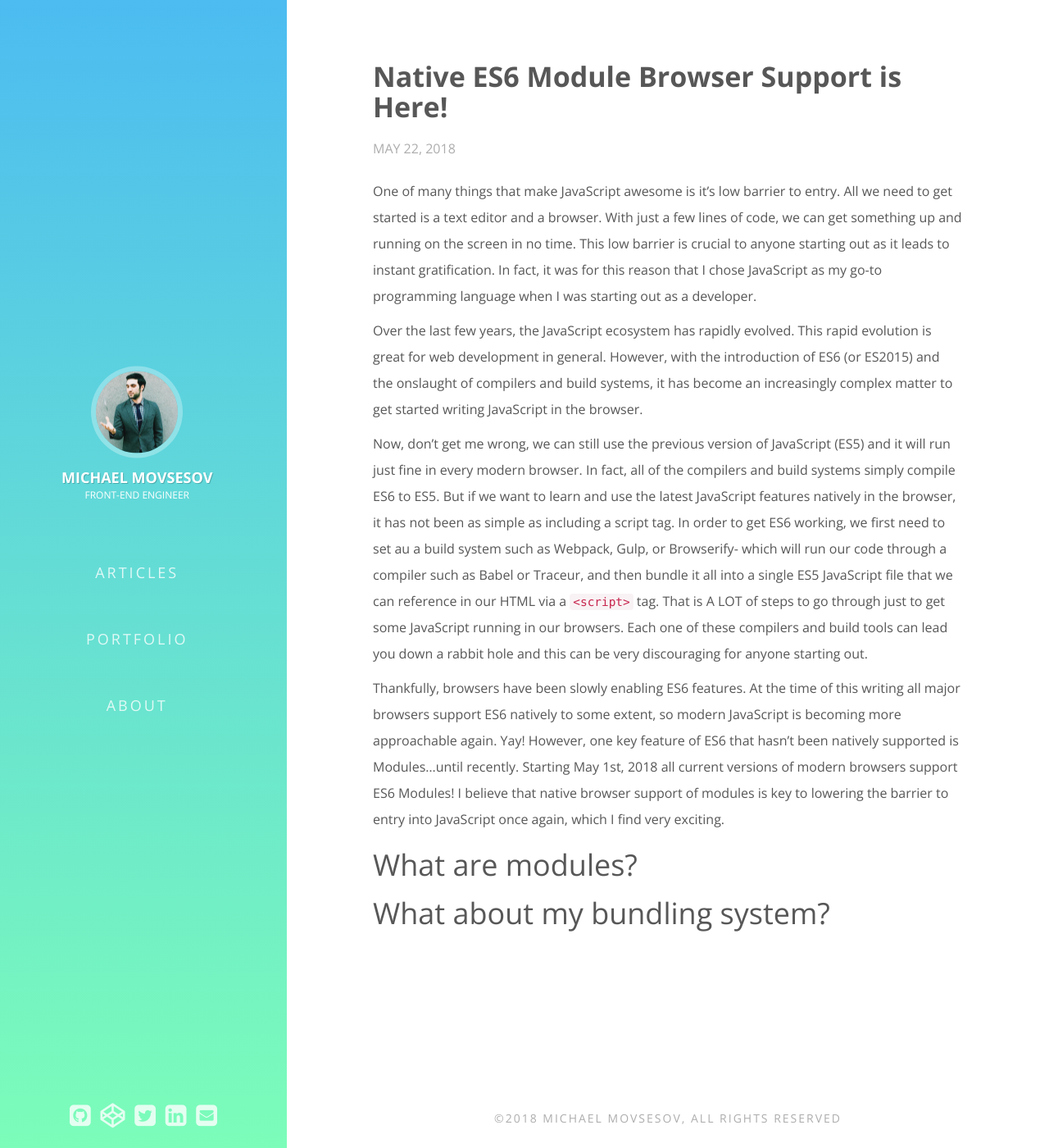
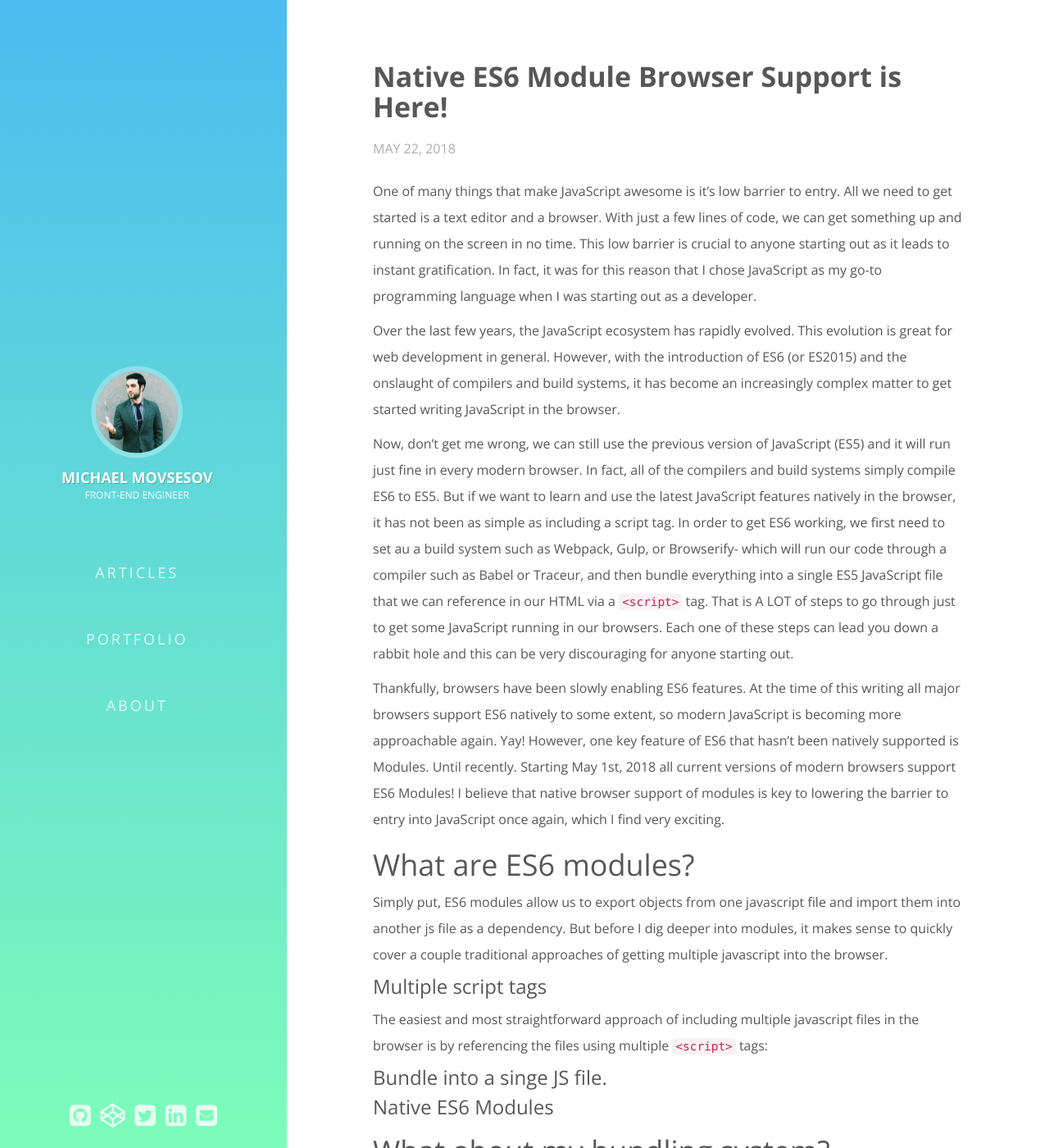
Before and after one commit to michaelmov/michaelmov.github.io, a Jekyll site: the page built from _posts/2018-05-22-native-javascript-module-support.markdown, in a window 1280 px wide and 1400 px high. Shown: the whole window at 82% size. Built offline with Jekyll 4.4.1, drawn with Linux system fonts in a browser that asks for light colours; nearby versions of some CDN libraries; comment, search, counter and statistics services are not loaded.

Commit message:
Saving progress...

```diff
--- a/_posts/2018-05-22-native-javascript-module-support.markdown
+++ b/_posts/2018-05-22-native-javascript-module-support.markdown
@@ -8,13 +8,24 @@ comments: true
 
 One of many things that make JavaScript awesome is it's low barrier to entry. All we need to get started is a text editor and a browser. With just a few lines of code, we can get something up and running on the screen in no time. This low barrier is crucial to anyone starting out as it leads to instant gratification. In fact, it was for this reason that I chose JavaScript as my go-to programming language when I was starting out as a developer.
 
-Over the last few years, the JavaScript ecosystem has rapidly evolved. This rapid evolution is great for web development in general. However, with the introduction of ES6 (or ES2015) and the onslaught of compilers and build systems, it has become an increasingly complex matter to get started writing JavaScript in the browser.
+Over the last few years, the JavaScript ecosystem has rapidly evolved. This evolution is great for web development in general. However, with the introduction of ES6 (or ES2015) and the onslaught of compilers and build systems, it has become an increasingly complex matter to get started writing JavaScript in the browser.
 
-Now, don't get me wrong, we can still use the previous version of JavaScript (ES5) and it will run just fine in every modern browser. In fact, all of the compilers and build systems simply compile ES6 to ES5. But if we want to learn and use the latest JavaScript features natively in the browser, it has not been as simple as including a script tag. In order to get ES6 working, we first need to set au a build system such as Webpack, Gulp, or Browserify- which will run our code through a compiler such as Babel or Traceur, and then bundle it all into a single ES5 JavaScript file that we can reference in our HTML via a `<script>` tag. That is A LOT of steps to go through just to get some JavaScript running in our browsers. Each one of these compilers and build tools can lead you down a rabbit hole and this can be very discouraging for anyone starting out.
+Now, don't get me wrong, we can still use the previous version of JavaScript (ES5) and it will run just fine in every modern browser. In fact, all of the compilers and build systems simply compile ES6 to ES5. But if we want to learn and use the latest JavaScript features natively in the browser, it has not been as simple as including a script tag. In order to get ES6 working, we first need to set au a build system such as Webpack, Gulp, or Browserify- which will run our code through a compiler such as Babel or Traceur, and then bundle everything into a single ES5 JavaScript file that we can reference in our HTML via a `<script>` tag. That is A LOT of steps to go through just to get some JavaScript running in our browsers. Each one of these steps can lead you down a rabbit hole and this can be very discouraging for anyone starting out.
 
-Thankfully, browsers have been slowly enabling ES6 features. At the time of this writing all major browsers support ES6 natively to some extent, so modern JavaScript is becoming more approachable again. Yay! However, one key feature of ES6 that hasn't been natively supported is Modules...until recently. Starting May 1st, 2018 all current versions of modern browsers support ES6 Modules! I believe that native browser support of modules is key to lowering the barrier to entry into JavaScript once again, which I find very exciting.
+Thankfully, browsers have been slowly enabling ES6 features. At the time of this writing all major browsers support ES6 natively to some extent, so modern JavaScript is becoming more approachable again. Yay! However, one key feature of ES6 that hasn't been natively supported is Modules. Until recently. Starting May 1st, 2018 all current versions of modern browsers support ES6 Modules! I believe that native browser support of modules is key to lowering the barrier to entry into JavaScript once again, which I find very exciting.
 
-### What are modules?
+### What are ES6 modules?
+Simply put, ES6 modules allow us to export objects from one javascript file and import them into another js file as a dependency. But before I dig deeper into modules, it makes sense to quickly cover a couple traditional approaches of getting multiple javascript into the browser.
+
+#### Multiple script tags
+The easiest and most straightforward approach of including multiple javascript files in the browser is by referencing the files using multiple `<script>` tags:
+
+
+#### Bundle into a singe JS file.
+
+
+
+#### Native ES6 Modules
 
 
 
```
